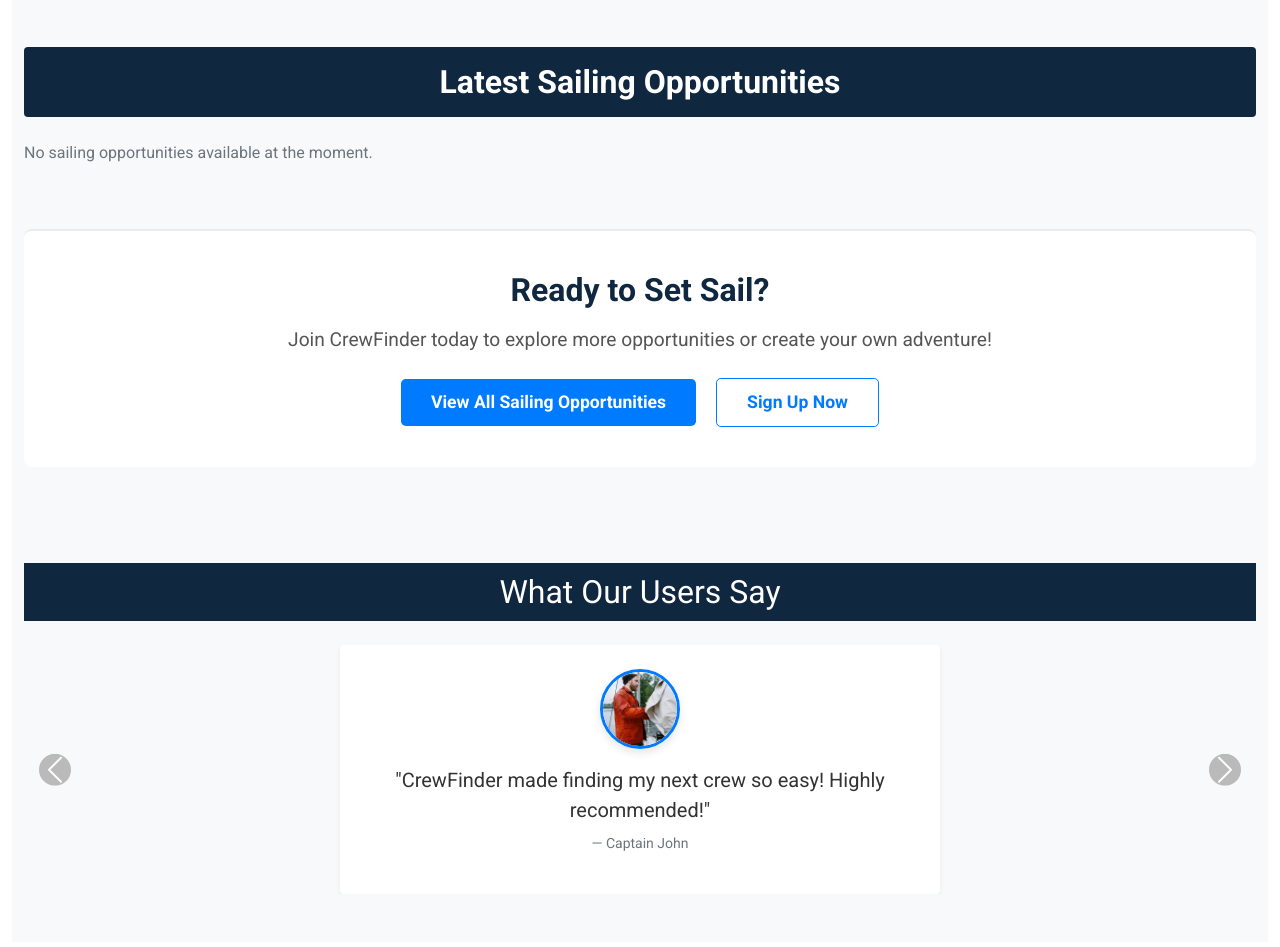
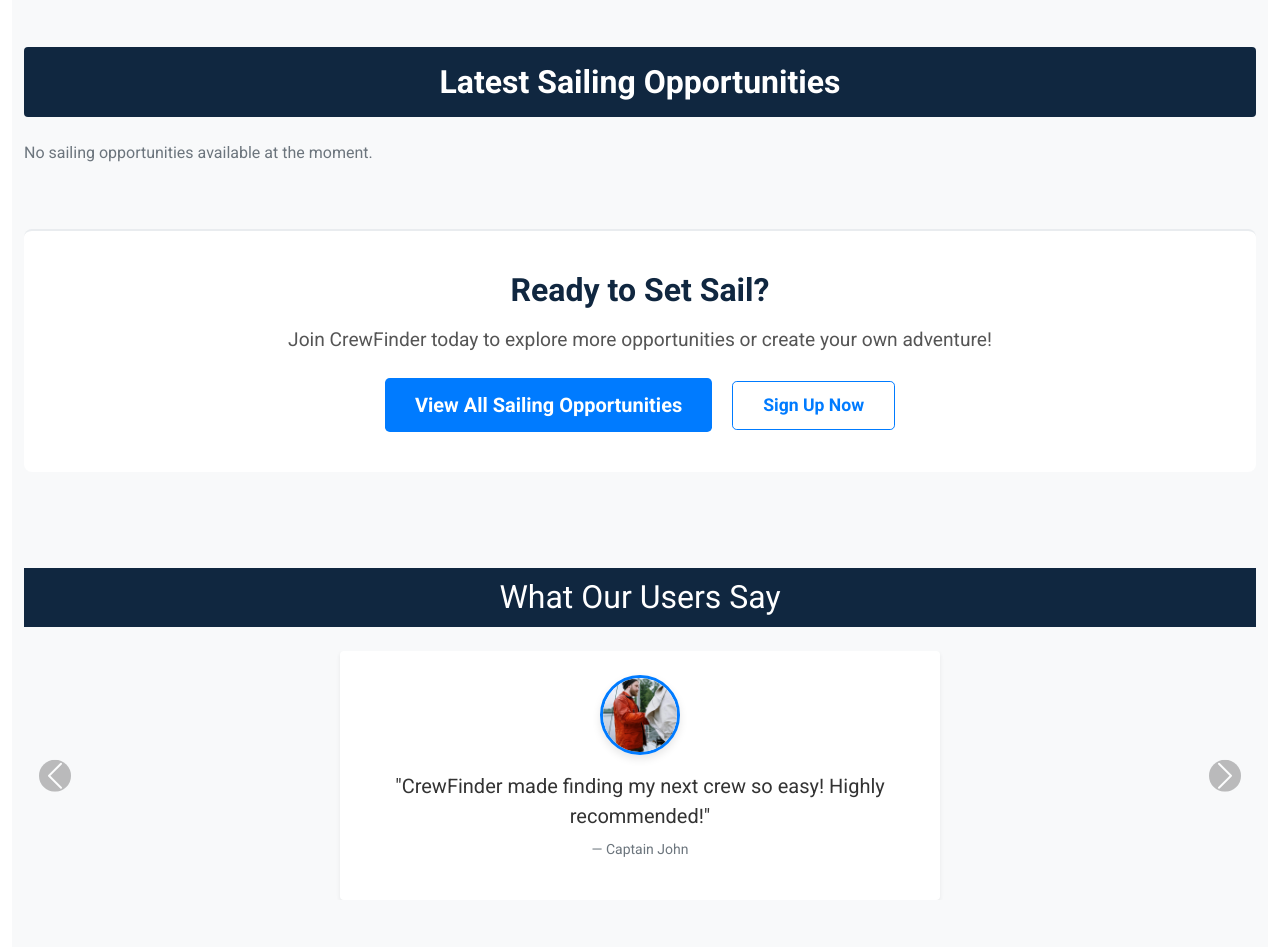
Before and after one commit to doyle-kfd/CrewFinder, a Django app: page / in a window 1280 px wide. Shown: the part 1123-2070 px from the top of the page. Before the commit the page ends 2017 px from the top, so only its background shows below. Run offline with Django 4.2, Linux system fonts and the light colour scheme; data that the repository does not hold is empty; some libraries are stand-ins or nearby versions.

Commit message:
Style: cta button styling at bottom of home page

```diff
--- a/static/css/styles.css
+++ b/static/css/styles.css
@@ -373,19 +373,19 @@ td:last-child {
 }
 
 /* Buttons */
-.cta-section .btn-primary {
+.cta-section .cta-btn {
     background-color: #007bff;
+    color: #ffffff;
     border: none;
-    color: #fff;
-    padding: 10px 30px;
-    font-size: 1.1rem;
     font-weight: bold;
+    padding: 12px 30px;
     transition: background-color 0.3s ease, transform 0.2s ease;
 }
 
-.cta-section .btn-primary:hover {
-    background-color: #ffffff;
-    color:#007bff;
+.cta-section .cta-btn:hover {
+    background-color: #f0f0f0;
+    color: #007bff;
+    transform: scale(1.05);
 }
 
 .cta-section .btn-outline-primary {
--- a/templates/pages/home.html
+++ b/templates/pages/home.html
@@ -183,7 +183,7 @@
             <h3 class="mb-3">Ready to Set Sail?</h3>
             <p class="lead mb-4">Join CrewFinder today to explore more opportunities or create your own adventure!
             </p>
-            <a href="{% url 'sailing_opportunities' %}" class="btn btn-primary btn-lg me-3">View All Sailing
+            <a href="{% url 'sailing_opportunities' %}" class="cta-btn btn btn-primary btn-lg me-3">View All Sailing
                 Opportunities</a>
             <a href="{% url 'account_signup' %}" class="btn btn-outline-primary btn-lg">Sign Up Now</a>
         </div>
```
Also changed, not shown: 1 other file.
